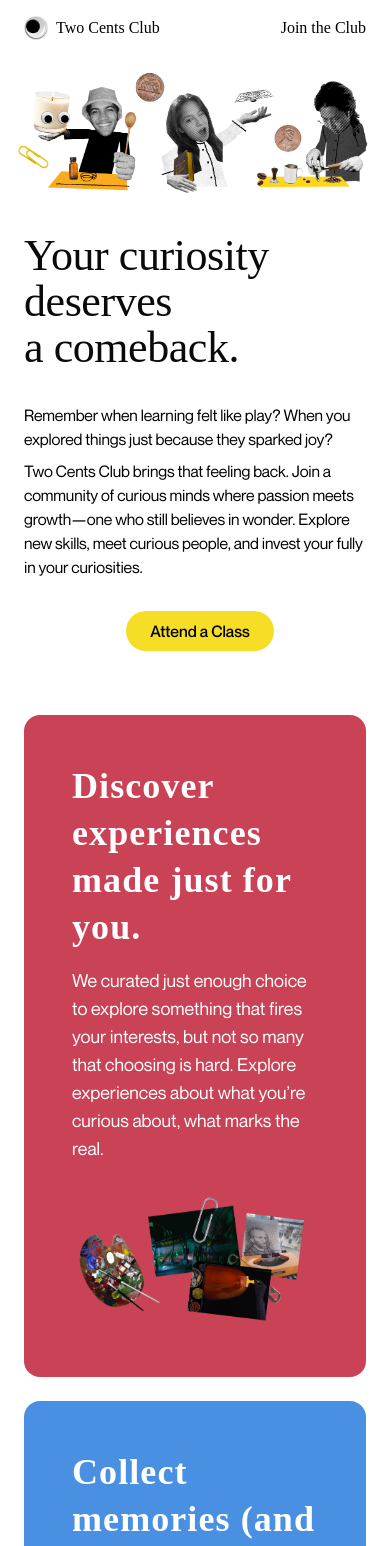
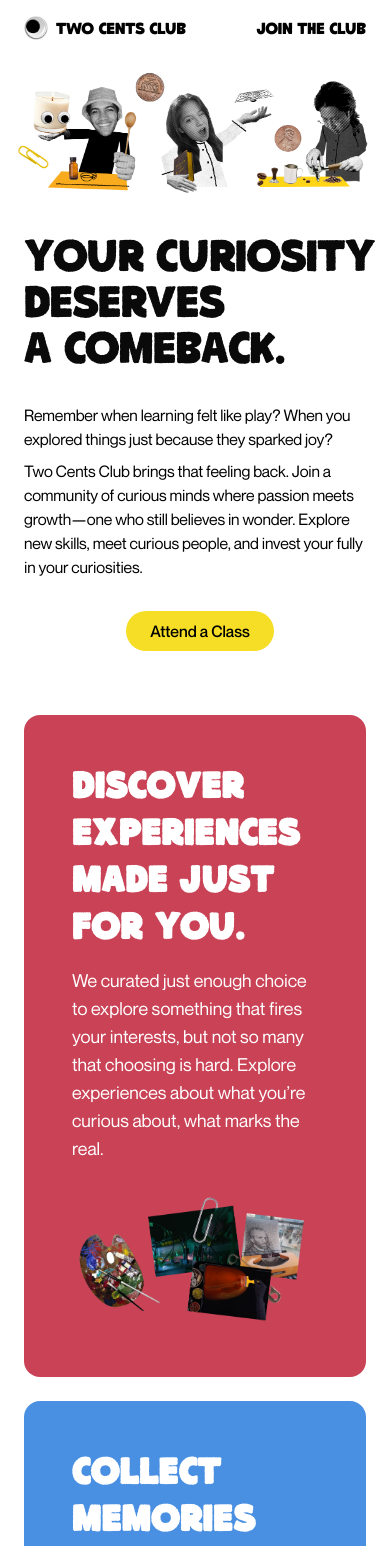
Before and after one commit to huebound/two-cents, a Next.js app: page / in a window 390 px wide. Shown: the top 1546 px of the page. Built offline with nearby package versions, Linux system fonts and the light colour scheme; no server answers.

Commit message:
Add fonts

```diff
--- a/app/layout.tsx
+++ b/app/layout.tsx
@@ -5,6 +5,12 @@ import { Suspense } from "react";
 import "./globals.css";
 import Script from "next/script";
 import AnalyticsTracker from "@/components/analytics";
+
+const tomoBossa = localFont({
+  src: "./fonts/TOMO Bossa Black Rough.woff2",
+  variable: "--font-tomo-bossa",
+  display: "swap",
+});
 
 const neueMontreal = localFont({
   src: [
@@ -72,7 +78,7 @@ export default function RootLayout({
         </Script>
       </head>
       <body
-        className={`${neueMontreal.variable} ${geistMono.variable} antialiased font-sans`}
+        className={`${tomoBossa.variable} ${neueMontreal.variable} ${geistMono.variable} antialiased font-sans`}
       >
         <Suspense fallback={null}>
           <AnalyticsTracker />
--- a/app/page.tsx
+++ b/app/page.tsx
@@ -162,7 +162,7 @@ export default function Home() {
             />
             <span className="font-medium text-black text-base md:text-[24px]"
               style={{
-                fontFamily: 'TOMO Bossa',
+                fontFamily: 'var(--font-tomo-bossa)',
               }}
             >
               Two Cents Club
@@ -171,7 +171,7 @@ export default function Home() {
           <button
             className="cursor-pointer font-medium text-black hover:underline text-base md:text-[24px]"
             style={{
-                fontFamily: 'TOMO Bossa',
+                fontFamily: 'var(--font-tomo-bossa)',
             }}
             onClick={() => setStep("email")}
           >
@@ -197,7 +197,7 @@ export default function Home() {
               <h1
                 className="leading-[1.05] tracking-[-0.04em] text-left"
                 style={{
-                  fontFamily: 'TOMO Bossa',
+                  fontFamily: 'var(--font-tomo-bossa)',
                   letterSpacing: '-0.01em',
                   fontSize: "clamp(2.75rem, 6vw, 5rem)",
                 }}
@@ -241,7 +241,7 @@ export default function Home() {
                 <div className="min-w-0 flex-1">
                   <h2 className="mb-4 text-4xl font-bold lg:text-5xl leading-[1.3em]"
                     style={{
-                      fontFamily: 'TOMO Bossa',
+                      fontFamily: 'var(--font-tomo-bossa)',
                       letterSpacing: '0.03em',
                     }}
                   >
@@ -277,7 +277,7 @@ export default function Home() {
                 <div className="min-w-0 flex-1">
                   <h2 className="mb-4 text-4xl font-bold lg:text-5xl leading-[1.3em]"
                     style={{
-                      fontFamily: 'TOMO Bossa',
+                      fontFamily: 'var(--font-tomo-bossa)',
                       letterSpacing: '0.03em',
                     }}
                   >
@@ -298,7 +298,7 @@ export default function Home() {
                 <div className="min-w-0 flex-1">
                   <h2 className="mb-4 text-4xl font-bold lg:text-5xl leading-[1.3em]"
                     style={{
-                      fontFamily: 'TOMO Bossa',
+                      fontFamily: 'var(--font-tomo-bossa)',
                       letterSpacing: '0.03em',
                     }}
                   >
@@ -354,7 +354,7 @@ export default function Home() {
             <div className="mb-8 text-center mx-auto max-w-lg">
               <h2 className="mb-3 leading-[1.25em]"
                 style={{
-                  fontFamily: 'TOMO Bossa',
+                  fontFamily: 'var(--font-tomo-bossa)',
                   letterSpacing: '0.03em',
                   fontSize: "clamp(2.75rem, 6vw, 4rem)",
                 }}
@@ -407,7 +407,7 @@ export default function Home() {
             <div className="relative z-10 px-12 mx-auto max-w-2xl">
               <h2 className="mb-6 leading-[1.25em]"
                 style={{
-                  fontFamily: 'TOMO Bossa',
+                  fontFamily: 'var(--font-tomo-bossa)',
                   letterSpacing: '0.03em',
                   fontSize: "clamp(2.75rem, 6vw, 4rem)",
                 }}
@@ -472,7 +472,7 @@ export default function Home() {
               alt="Two Cents Club"
               className="h-6 w-6 md:h-10 md:w-10"
             />
-            <span className="font-medium text-black text-base md:text-[24px]" style={{ fontFamily: 'TOMO Bossa' }}>
+            <span className="font-medium text-black text-base md:text-[24px]" style={{ fontFamily: 'var(--font-tomo-bossa)' }}>
               Two Cents Club
             </span>
           </button>
@@ -576,7 +576,7 @@ export default function Home() {
               alt="Two Cents Club"
               className="h-6 w-6 md:h-10 md:w-10"
             />
-            <span className="font-medium text-black text-base md:text-[24px]" style={{ fontFamily: 'TOMO Bossa' }}>
+            <span className="font-medium text-black text-base md:text-[24px]" style={{ fontFamily: 'var(--font-tomo-bossa)' }}>
               Two Cents Club
             </span>
           </button>
@@ -654,7 +654,7 @@ export default function Home() {
             alt="Two Cents Club"
             className="h-6 w-6 md:h-10 md:w-10"
           />
-          <span className="font-medium text-black text-base md:text-[24px]" style={{ fontFamily: 'TOMO Bossa' }}>
+          <span className="font-medium text-black text-base md:text-[24px]" style={{ fontFamily: 'var(--font-tomo-bossa)' }}>
             Two Cents Club
           </span>
         </button>
```
